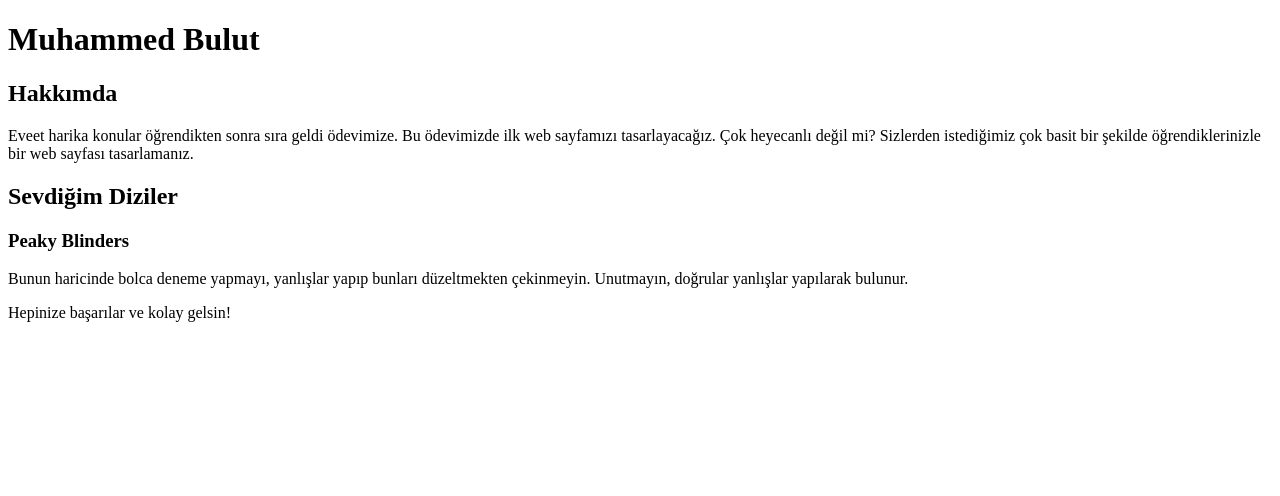
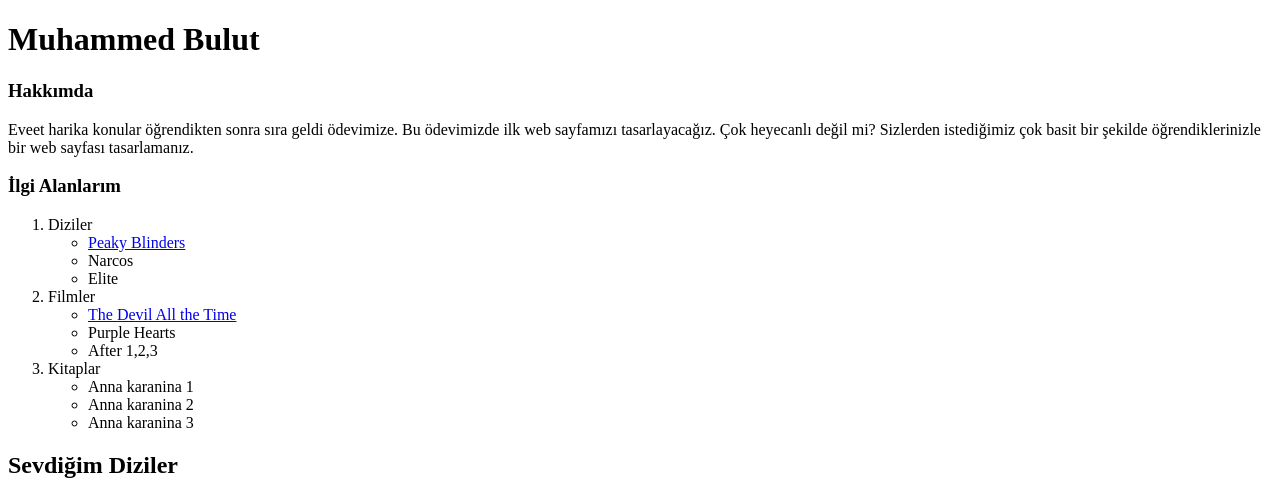
Before and after one commit to EmirBozan/ilovepublic, a plain HTML site: page index.html in a window 1280 px wide. Shown: the top 496 px of the page. Drawn offline with Linux system fonts and the light colour scheme.

Commit message:
Add files via upload

```diff
--- a/index.html
+++ b/index.html
@@ -10,12 +10,38 @@
 
 <body>
     <h1>Muhammed Bulut</h1>
-    <h2>Hakkımda</h2>
+    <h3>Hakkımda</h3>
     <p>Eveet harika konular öğrendikten sonra sıra geldi ödevimize. Bu ödevimizde ilk web sayfamızı tasarlayacağız. Çok
         heyecanlı değil mi? Sizlerden istediğimiz çok basit bir şekilde öğrendiklerinizle bir web sayfası tasarlamanız.
     </p>
+    <h3>İlgi Alanlarım</h3>
+    <ol>
+        <li>Diziler
+            <ul>
+                <li><a href="https://www.imdb.com/title/tt2442560/" target="_blank">Peaky Blinders</a></li>
+                <li>Narcos</li>
+                <li>Elite</li>
+            </ul>
+        </li>
+        <li>Filmler
+            <ul>
+                <li><a href="https://www.imdb.com/title/tt7395114/" target="_blank">The Devil All the Time</a></li>
+                <li>Purple Hearts</li>
+                <li>After 1,2,3</li>
+            </ul>
+        </li>
+        <li>Kitaplar
+            <ul>
+                <li>Anna karanina 1</li>
+                <li>Anna karanina 2</li>
+                <li>Anna karanina 3</li>
+            </ul>
+        </li>
+    </ol>
     <h2>Sevdiğim Diziler</h2>
     <h3>Peaky Blinders</h3>
+    <center><img src="C:\Users\lasve\Things\pphotos\spentaday.png" alt=""
+        width="1000" height="500"></center>
     <p>Bunun haricinde bolca deneme yapmayı, yanlışlar yapıp bunları düzeltmekten çekinmeyin. Unutmayın, doğrular
         yanlışlar yapılarak bulunur.</p>
     <p>Hepinize başarılar ve kolay gelsin!</p>
@@ -25,7 +51,6 @@
 
 
 
-
 </body>
 
 </html>
```
